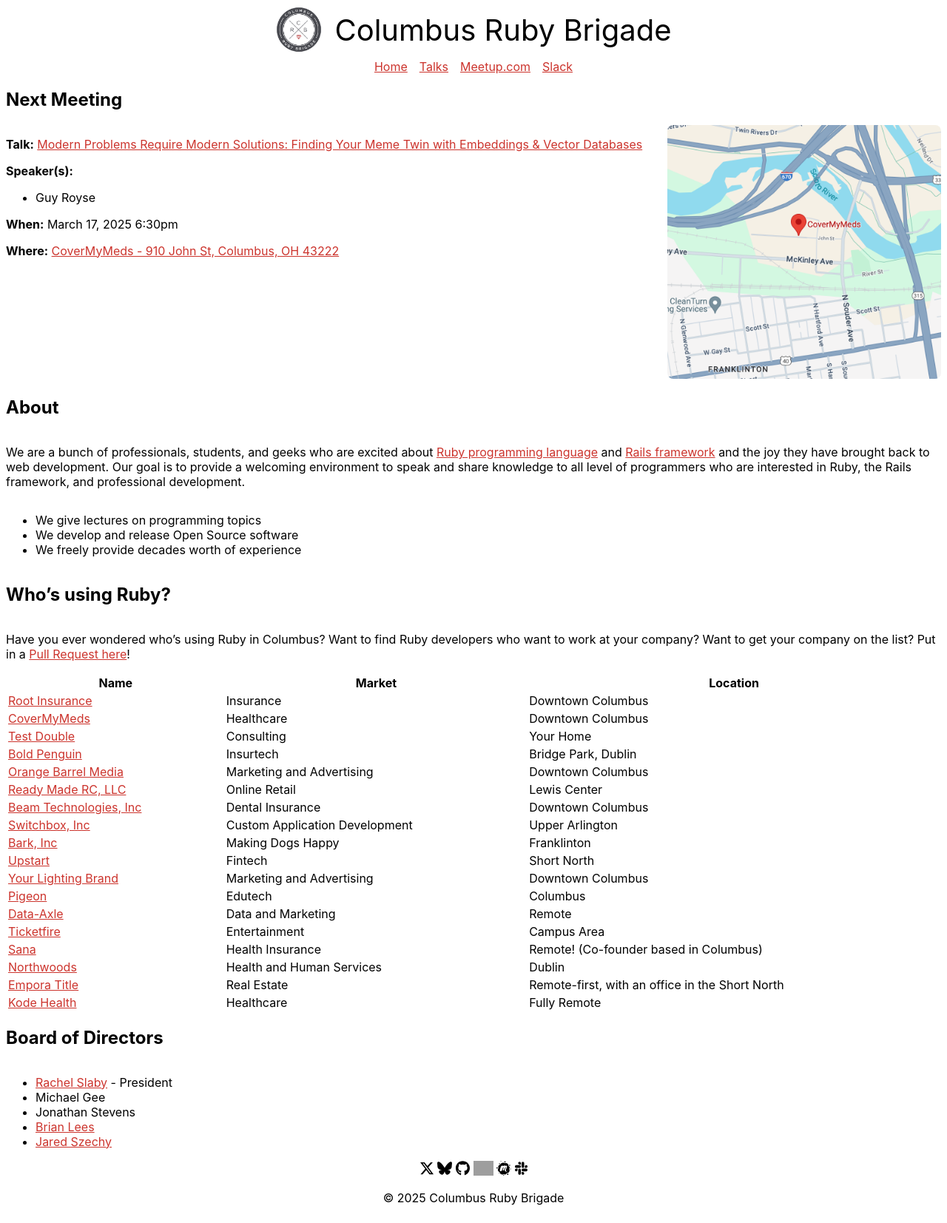
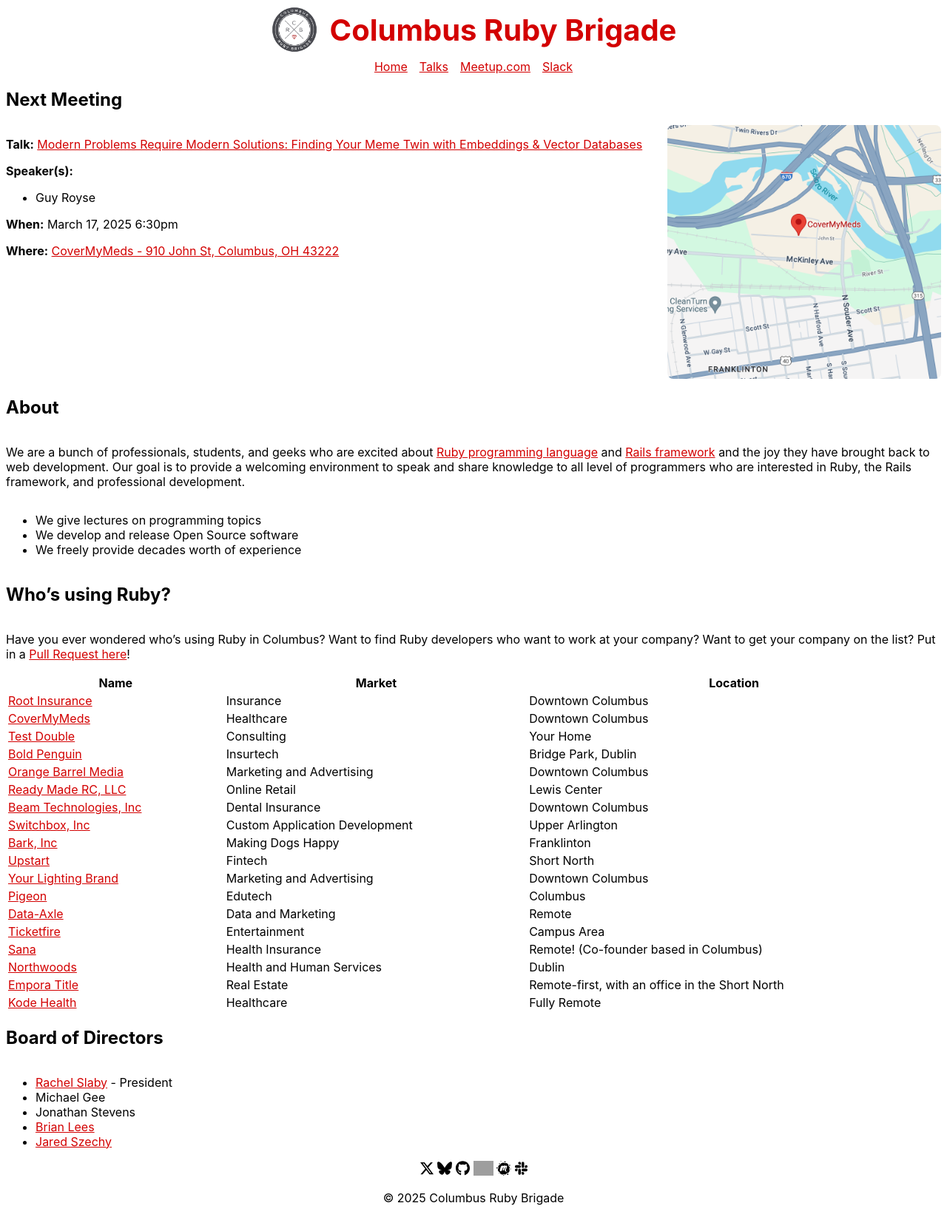
Before and after one commit to columbusrb/columbusrb.github.io, a Jekyll site: the page built from index.md, in a window 1280 px wide. Shown: the whole page at 74% size. Built offline with Jekyll 4.4.1, drawn with Linux system fonts in a browser that asks for light colours; grey boxes are pictures that could not be loaded.

Commit message:
Title tweaks

```diff
--- a/_sass/base.scss
+++ b/_sass/base.scss
@@ -1,8 +1,8 @@
 $backgroundColor: #ffffff;
 $bodyColor: #000000;
 $bodyFont: -apple-system,BlinkMacSystemFont,"Segoe UI",Helvetica,Arial,sans-serif,"Apple Color Emoji","Segoe UI Emoji","Segoe UI Symbol";
-$primaryColor: #cc342d;
-$panelBackground: #f6f6f3;
+$primaryColor: #D30001;
+$panelBackground: #F0E7E9;
 
 body {
   background: $backgroundColor;
@@ -32,6 +32,8 @@
   .title {
     align-self: center;
     font-size: 2.5em;
+    font-weight: 700;
+    color: $primaryColor;
   }
 }
 
```
